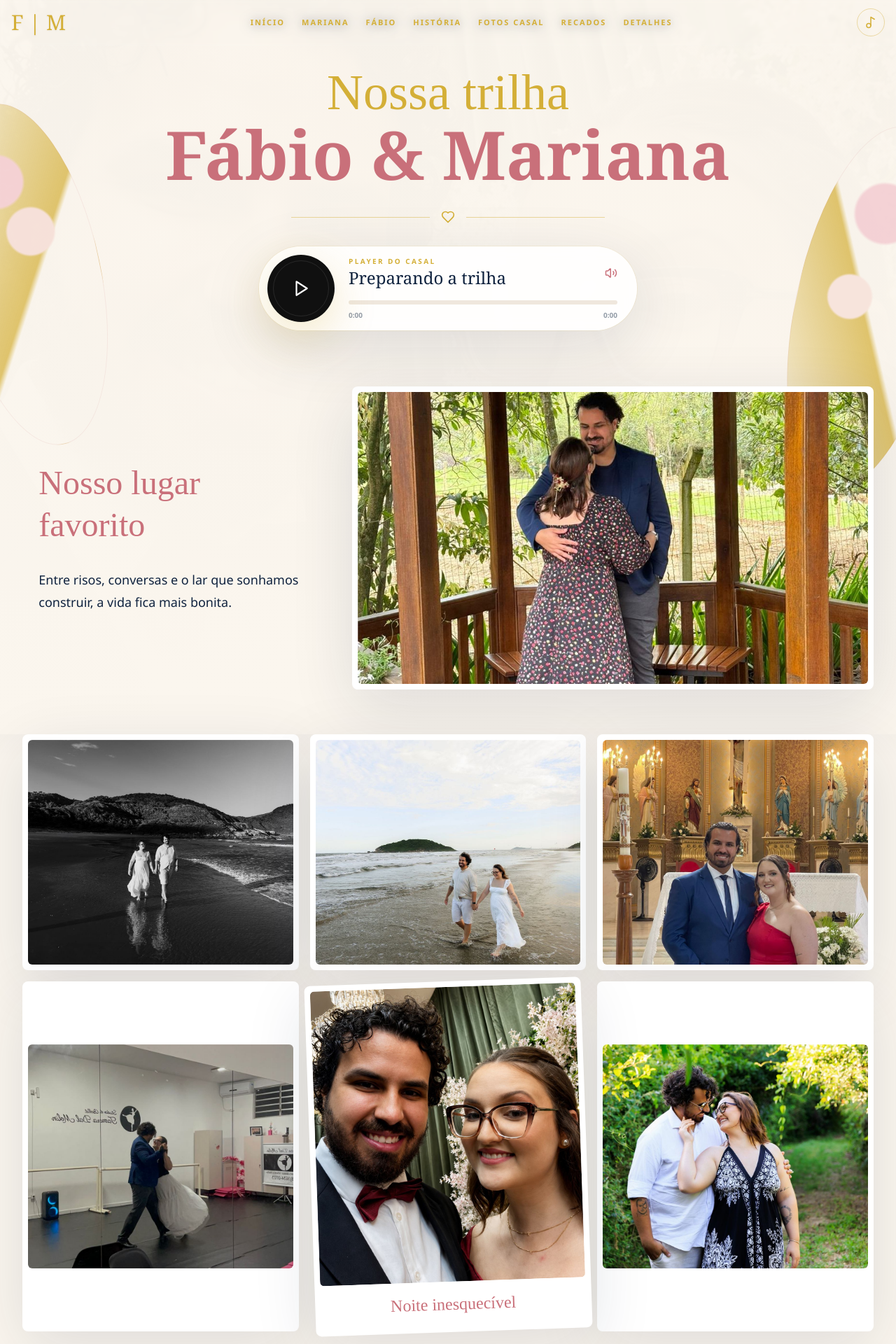
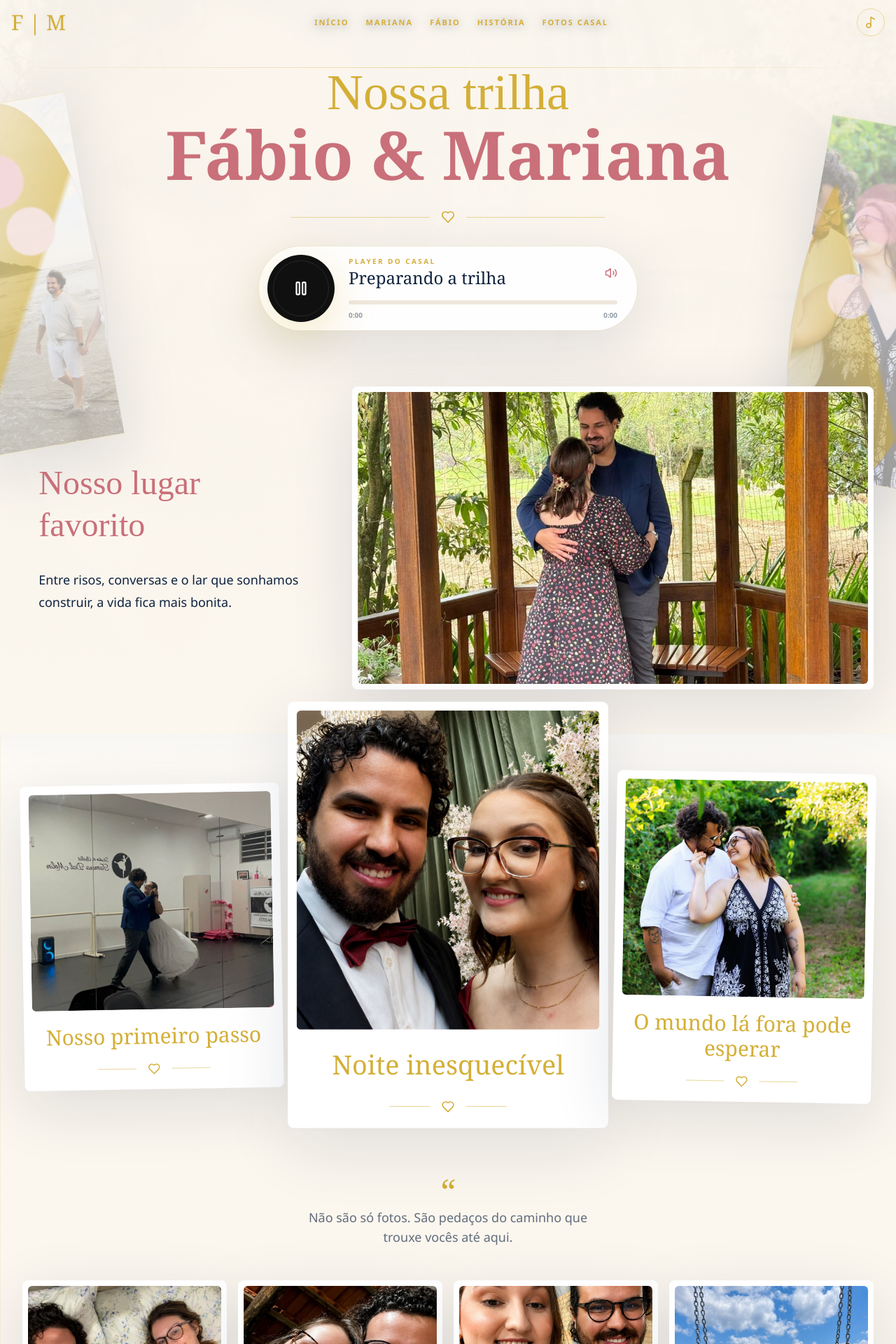
Before and after one commit to mateusrampi8-bot/fabio-mariana-casamento, a Next.js app: page /fotos-casal in a window 1280 px wide. Shown: the top 1920 px of the page at 70% size. Built offline with nearby package versions, Linux system fonts and the light colour scheme.

Commit message:
Update couple page and hide inactive tabs

```diff
--- a/app/data.ts
+++ b/app/data.ts
@@ -15,9 +15,7 @@ export const pages = [
   { label: "Mariana", href: "/mariana" },
   { label: "Fábio", href: "/fabio" },
   { label: "História", href: "/nossa-historia" },
-  { label: "Fotos Casal", href: "/fotos-casal" },
-  { label: "Recados", href: "/recados" },
-  { label: "Detalhes", href: "/detalhes" }
+  { label: "Fotos Casal", href: "/fotos-casal" }
 ];
 
 export const galleryImages = [
--- a/app/fotos-casal/page.tsx
+++ b/app/fotos-casal/page.tsx
@@ -75,25 +75,54 @@ export default function FotosCasal() {
   const [currentSong, setCurrentSong] = useState(0);
   const [isPlaying, setIsPlaying] = useState(false);
   const [audioMissing, setAudioMissing] = useState(false);
+  const [needsGesture, setNeedsGesture] = useState(false);
   const [currentTime, setCurrentTime] = useState(0);
   const [duration, setDuration] = useState(0);
 
   const coupleAudio = playlist[currentSong];
   const progress = duration > 0 ? Math.min(100, (currentTime / duration) * 100) : 0;
   const featured = photos[27] ?? photos[0];
-  const collage = useMemo(
-    () => [photos[21], photos[22], photos[24], photos[23], photos[0], photos[25]].filter((photo): photo is string => Boolean(photo)),
+  const featureCards = useMemo(
+    () =>
+      [
+        { photo: photos[23], title: "Nosso primeiro passo" },
+        { photo: photos[0], title: "Noite inesquecível", featured: true },
+        { photo: photos[25], title: "O mundo lá fora pode esperar" }
+      ].filter((item): item is { photo: string; title: string; featured?: boolean } => Boolean(item.photo)),
     []
   );
-  const remaining = photos.filter((photo) => photo !== featured && !collage.includes(photo));
+  const remaining = photos.filter((photo) => photo !== featured && !featureCards.some((item) => item.photo === photo));
+
+  useEffect(() => {
+    const audio = audioRef.current;
+    if (!audio) return;
+
+    audio.volume = 0.68;
+    audio
+      .play()
+      .then(() => {
+        setIsPlaying(true);
+        setNeedsGesture(false);
+      })
+      .catch(() => {
+        setIsPlaying(false);
+        setNeedsGesture(true);
+      });
+  }, []);
 
   useEffect(() => {
     if (!isPlaying) return;
 
     audioRef.current
       ?.play()
-      .then(() => setAudioMissing(false))
-      .catch(() => setIsPlaying(false));
+      .then(() => {
+        setAudioMissing(false);
+        setNeedsGesture(false);
+      })
+      .catch(() => {
+        setIsPlaying(false);
+        setNeedsGesture(true);
+      });
   }, [currentSong, isPlaying]);
 
   function nextSong() {
@@ -112,8 +141,14 @@ export default function FotosCasal() {
 
     audio
       .play()
-      .then(() => setIsPlaying(true))
-      .catch(() => setIsPlaying(false));
+      .then(() => {
+        setIsPlaying(true);
+        setNeedsGesture(false);
+      })
+      .catch(() => {
+        setIsPlaying(false);
+        setNeedsGesture(true);
+      });
   }
 
   return (
@@ -122,6 +157,7 @@ export default function FotosCasal() {
       <audio
         ref={audioRef}
         src={coupleAudio}
+        autoPlay
         preload="metadata"
         onEnded={nextSong}
         onError={() => setAudioMissing(true)}
@@ -130,12 +166,20 @@ export default function FotosCasal() {
       />
 
       <section className="relative min-h-screen px-5 pb-16 pt-24 md:px-8">
-        <div className="absolute inset-0 opacity-[0.13]">
+        <div className="absolute inset-0 bg-[linear-gradient(115deg,rgba(212,175,55,0.12)_0_1px,transparent_1px_42px),linear-gradient(25deg,rgba(201,112,122,0.10)_0_1px,transparent_1px_54px)]" />
+        <div className="absolute inset-0 opacity-[0.16]">
           <img src={photos[0]} alt="" className="h-full w-full object-cover object-center" />
         </div>
-        <div className="absolute inset-0 bg-gradient-to-b from-[#fbf6ee]/85 via-[#fbf6ee]/92 to-[#fbf6ee]" />
-        <div className="pointer-events-none absolute -left-16 top-36 hidden h-[31rem] w-52 rotate-[-12deg] rounded-[55%] border border-rose/15 bg-[radial-gradient(circle_at_42%_22%,#f3c4ca_0_9%,transparent_10%),radial-gradient(circle_at_58%_38%,#f6d9d2_0_10%,transparent_11%),linear-gradient(120deg,transparent,#d4af37_52%,transparent_54%)] opacity-70 md:block" />
-        <div className="pointer-events-none absolute -right-16 top-44 hidden h-[33rem] w-52 rotate-12 rounded-[55%] border border-rose/15 bg-[radial-gradient(circle_at_48%_24%,#f2c4cc_0_10%,transparent_11%),radial-gradient(circle_at_36%_48%,#f7ded6_0_10%,transparent_11%),linear-gradient(65deg,transparent,#d4af37_48%,transparent_50%)] opacity-70 md:block" />
+        <div className="absolute inset-0 bg-[linear-gradient(180deg,rgba(251,246,238,0.84),rgba(251,246,238,0.94)_46%,#fbf6ee),radial-gradient(ellipse_at_top,rgba(255,255,255,0.78),transparent_58%)]" />
+        <div className="pointer-events-none absolute left-0 right-0 top-24 h-px bg-gradient-to-r from-transparent via-champagne/45 to-transparent" />
+        <div className="pointer-events-none absolute left-0 top-36 hidden h-[31rem] w-48 -translate-x-14 rotate-[-10deg] border-y border-champagne/20 bg-white/35 shadow-soft backdrop-blur-sm lg:block">
+          <img src={photos[22]} alt="" className="h-full w-full object-cover opacity-35" />
+        </div>
+        <div className="pointer-events-none absolute right-0 top-44 hidden h-[32rem] w-48 translate-x-14 rotate-[10deg] border-y border-champagne/20 bg-white/35 shadow-soft backdrop-blur-sm lg:block">
+          <img src={photos[25]} alt="" className="h-full w-full object-cover opacity-35" />
+        </div>
+        <div className="pointer-events-none absolute -left-16 top-36 hidden h-[31rem] w-52 rotate-[-12deg] rounded-[55%] border border-rose/15 bg-[radial-gradient(circle_at_42%_22%,#f3c4ca_0_9%,transparent_10%),radial-gradient(circle_at_58%_38%,#f6d9d2_0_10%,transparent_11%),linear-gradient(120deg,transparent,#d4af37_52%,transparent_54%)] opacity-55 md:block" />
+        <div className="pointer-events-none absolute -right-16 top-44 hidden h-[33rem] w-52 rotate-12 rounded-[55%] border border-rose/15 bg-[radial-gradient(circle_at_48%_24%,#f2c4cc_0_10%,transparent_11%),radial-gradient(circle_at_36%_48%,#f7ded6_0_10%,transparent_11%),linear-gradient(65deg,transparent,#d4af37_48%,transparent_50%)] opacity-55 md:block" />
 
         <div className="relative mx-auto max-w-[1320px]">
           <header className="mx-auto max-w-4xl text-center">
@@ -161,7 +205,9 @@ export default function FotosCasal() {
                 <div className="flex items-center justify-between gap-4">
                   <div>
                     <p className="text-[10px] font-bold uppercase tracking-[0.24em] text-champagne">Player do casal</p>
-                    <p className="truncate font-serif text-xl text-navy md:text-2xl">{audioMissing ? "Preparando a trilha" : "Uma música para nós dois"}</p>
+                    <p className="truncate font-serif text-xl text-navy md:text-2xl">
+                      {audioMissing ? "Preparando a trilha" : needsGesture ? "Toque para ouvir nossa trilha" : "Uma música para nós dois"}
+                    </p>
                   </div>
                   <Volume2 className="shrink-0 text-rose" size={18} />
                 </div>
@@ -196,26 +242,34 @@ export default function FotosCasal() {
       </section>
 
       <section className="relative bg-[#fbf6ee] px-5 pb-20 md:px-8">
+        <div className="pointer-events-none absolute inset-0 bg-[linear-gradient(90deg,rgba(212,175,55,0.09)_0_1px,transparent_1px_72px),linear-gradient(180deg,rgba(255,255,255,0.55),transparent_18rem)]" />
         <div className="pointer-events-none absolute left-0 right-0 top-0 h-10 bg-[linear-gradient(180deg,rgba(16,35,63,0.08),transparent)] opacity-30" />
-        <div className="mx-auto max-w-[1320px]">
-          <div className="relative grid gap-4 md:grid-cols-3">
-            {collage.map((photo, index) => (
+        <div className="relative mx-auto max-w-[1320px]">
+          <div className="relative grid items-center gap-5 lg:grid-cols-[0.95fr_1.12fr_0.95fr]">
+            {featureCards.map((item, index) => (
               <button
-                key={photo}
+                key={item.photo}
                 type="button"
-                onClick={() => setSelectedPhoto(photo)}
+                onClick={() => setSelectedPhoto(item.photo)}
                 aria-label="Abrir foto do casal"
-                className={`overflow-hidden rounded-lg bg-white p-2 shadow-soft transition hover:scale-[1.012] ${
-                  index === 4 ? "md:rotate-[-2deg]" : ""
+                className={`overflow-hidden rounded-lg bg-white p-3 shadow-soft transition hover:scale-[1.012] ${
+                  item.featured ? "lg:-translate-y-8 lg:scale-105" : index === 0 ? "lg:rotate-[-1deg]" : "lg:rotate-[1deg]"
                 }`}
               >
                 <img
-                  src={photo}
+                  src={item.photo}
                   alt="Foto do casal"
-                  loading={index < 3 ? "eager" : "lazy"}
-                  className={`w-full rounded-md object-cover ${index === 4 ? "aspect-[0.9/1]" : "aspect-[1.18/1]"}`}
+                  loading="eager"
+                  className={`w-full rounded-md object-cover ${item.featured ? "aspect-[0.95/1]" : "aspect-[1.12/1]"}`}
                 />
-                {index === 4 ? <span className="block py-4 text-center font-script text-2xl text-rose">Noite inesquecível</span> : null}
+                <span className={`block text-center font-serif text-champagne ${item.featured ? "px-4 py-7 text-4xl" : "px-3 py-5 text-3xl"}`}>
+                  {item.title}
+                </span>
+                <span className="mx-auto mb-2 flex max-w-40 items-center justify-center gap-4 text-champagne">
+                  <span className="h-px flex-1 bg-champagne/50" />
+                  <Heart size={18} />
+                  <span className="h-px flex-1 bg-champagne/50" />
+                </span>
               </button>
             ))}
           </div>
```
